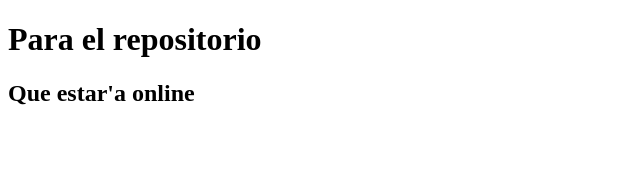
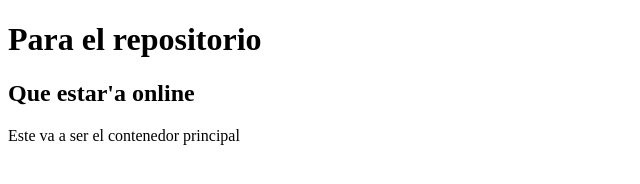
Before and after one commit to gimenezsergio/repositorio2022, a plain HTML site: page index.html in a window 1280 px wide. Shown: the whole page, without its empty margins (0-640 px from the left). Drawn offline with Linux system fonts and the light colour scheme.

Commit message:
Contenedor principal fix

```diff
--- a/index.html
+++ b/index.html
@@ -9,6 +9,6 @@
 <body>
     <h1>Para el repositorio</h1>
     <h2>Que estar'a online</h2>
-    <div class="contenedor"></div>
+    <div class="contenedor">Este va a ser el contenedor principal</div>
 </body>
 </html>
```
